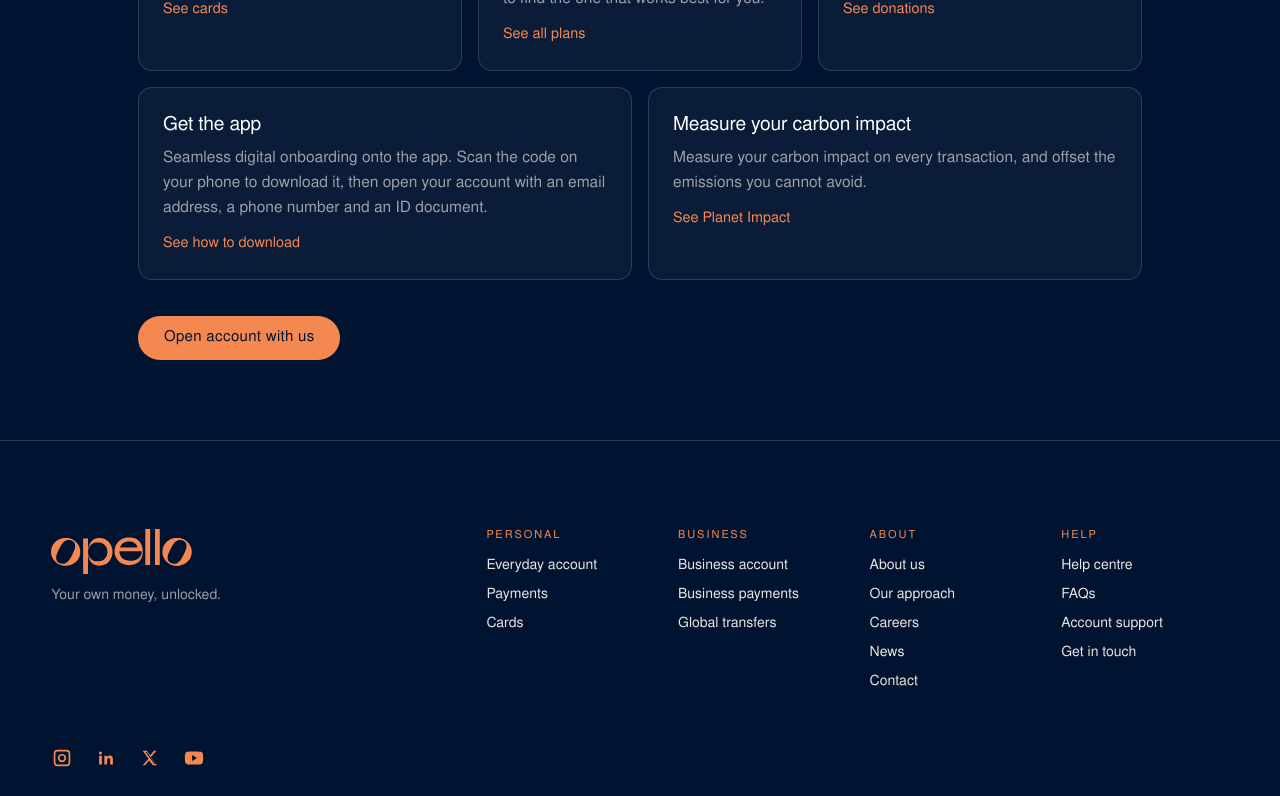
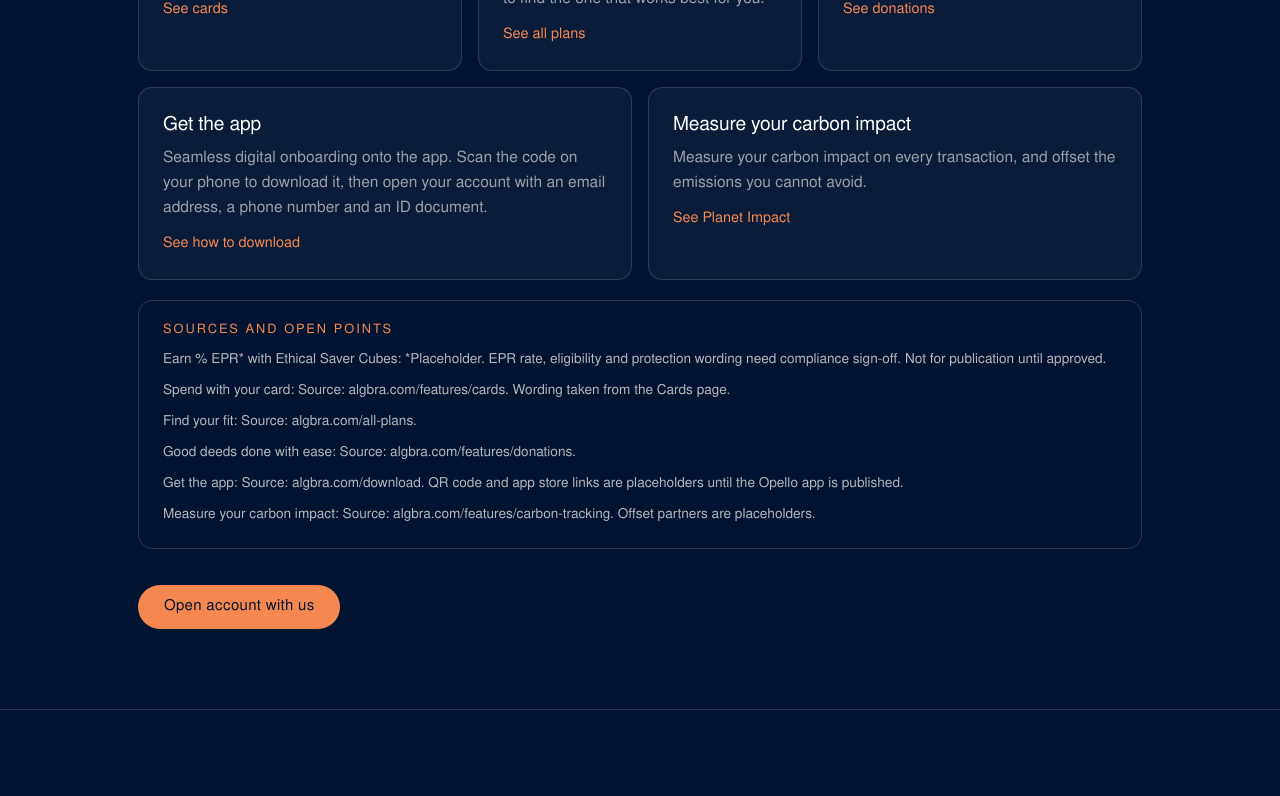
Before and after one commit to opello-uk/website, a SvelteKit app: page /studio/personal in a window 1280 px wide. Shown: the part 860-1656 px from the top of the page. Built offline with nearby package versions, Linux system fonts and the light colour scheme.

Commit message:
Studio: render section notes as the page-level sources list on every page (flags were stored but hidden)
🪂 Generated with [Skydive](https://skydive.com)

```diff
--- a/src/routes/studio/[slug]/+page.svelte
+++ b/src/routes/studio/[slug]/+page.svelte
@@ -8,6 +8,10 @@
 	let { data }: { data: PageData } = $props();
 	const p = $derived(data.page);
 	const isAlgbra = $derived(p.source === 'algbra');
+	// Card notes are not shown on the cards; they roll up into one page-level list.
+	const notes = $derived(
+		p.sourceNotes ?? p.sections.filter((s) => s.note).map((s) => `${s.heading.replace(/[.!?]$/, "")}: ${s.note}`)
+	);
 </script>
 
 <svelte:head>
@@ -60,11 +64,11 @@
 			{/each}
 		</section>
 
-		{#if p.sourceNotes}
+		{#if notes.length}
 			<section class="sources" aria-labelledby="sources-heading">
 				<h2 id="sources-heading">Sources and open points</h2>
 				<ul>
-					{#each p.sourceNotes as n (n)}
+					{#each notes as n (n)}
 						<li>{n}</li>
 					{/each}
 				</ul>
```
